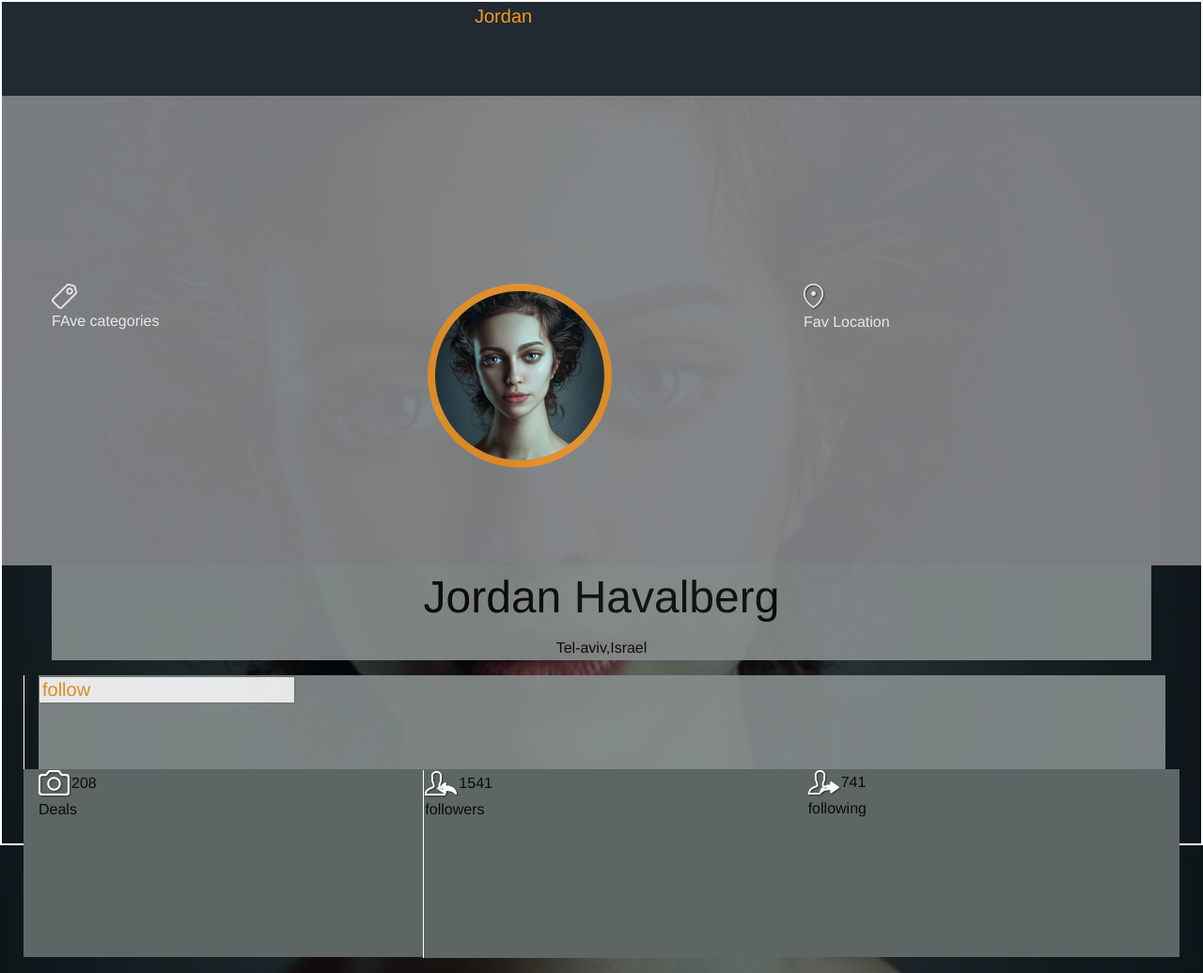
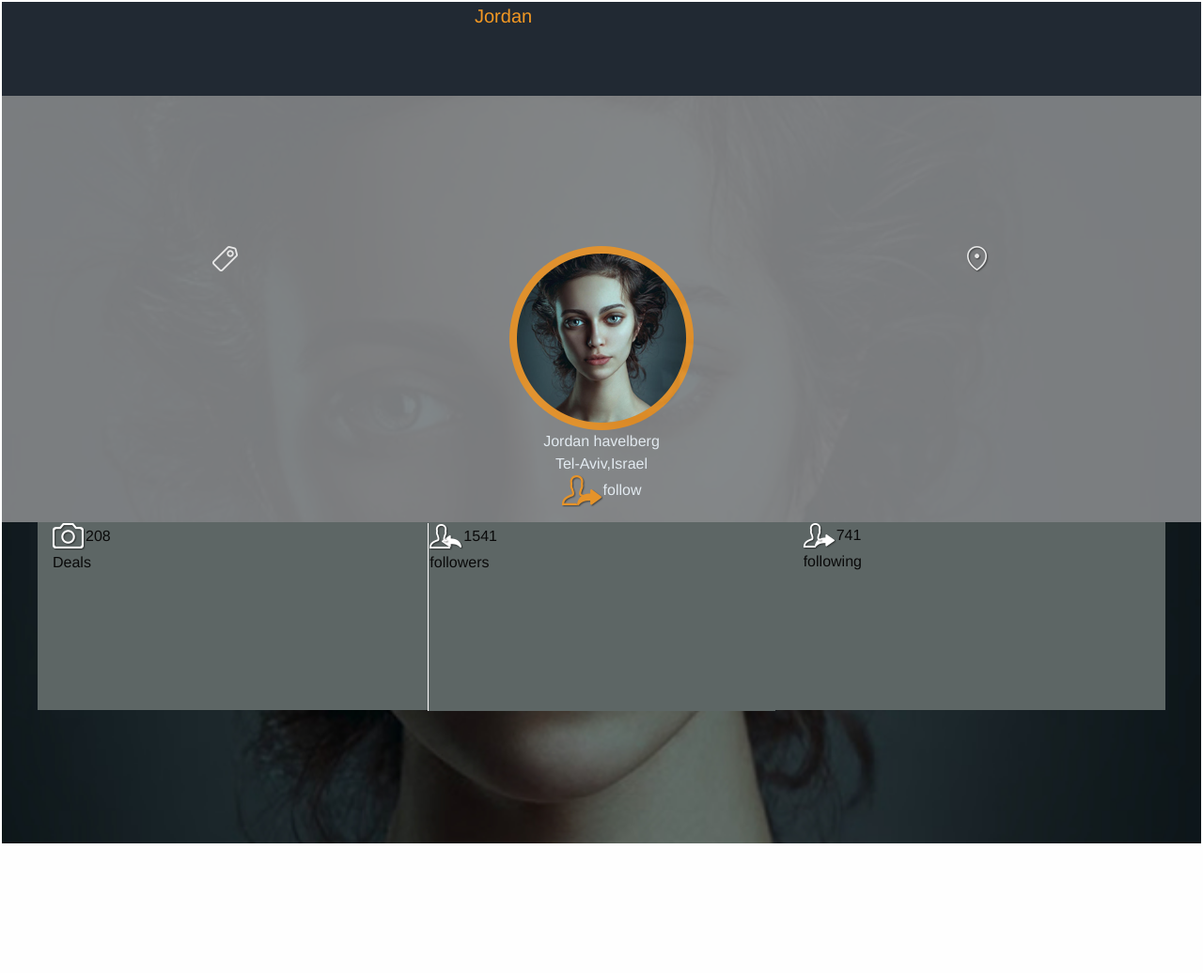
Before and after one commit to Bbenard/Jordan, a plain HTML site: page index.html in a window 1280 px wide. Shown: the whole page at 94% size. After the commit the page ends 900 px from the top, so only its background shows below. Drawn offline with Linux system fonts and the light colour scheme.

Commit message:
overhaul

```diff
--- a/css/app.css
+++ b/css/app.css
@@ -0,0 +1,17 @@
+
+.center {
+    align-content: center;
+    text-align: center;
+    width: 100%;
+    padding-top: 10rem;
+}
+
+.top {
+     margin-top:top: 50px;
+}
+.text{
+    text-align: center;
+    color: aliceblue;
+    background-color: #87898B;
+      opacity: 0.9;
+}
--- a/css/foundation.css
+++ b/css/foundation.css
@@ -938,7 +938,11 @@ button {
   .medium-collapse .row,
   .expanded.row .medium-collapse.row {
     margin-left: 0;
-    margin-right: 0; }
+    margin-right: 0;
+      width: 70%;
+      align-content: center;
+      text-align: center
+    }
   .medium-uncollapse > .column, .medium-uncollapse > .columns {
     padding-left: 0.9375rem;
     padding-right: 0.9375rem; }
--- a/css/main.css
+++ b/css/main.css
@@ -17,11 +17,10 @@ header{
 }
 
 .maincontent{
-height: 500px;
 background-color: #87898B;
-    opacity: 0.9;
+opacity: 0.9;
 
-width: 100%;
+
 }
 .content{
 height: 400px;
--- a/index.html
+++ b/index.html
@@ -1,5 +1,6 @@
 <!doctype html>
 <html class="no-js" lang="en" dir="ltr">
+
 <head>
     <meta charset="utf-8">
     <meta http-equiv="x-ua-compatible" content="ie=edge">
@@ -8,75 +9,73 @@
     <script src="https://use.fontawesome.com/dc8b713612.js"></script>
     <link rel="stylesheet" href="css/foundation.css">
     <link rel="stylesheet" href="css/app.css">
-    <link rel="stylesheet" href="css/main.css">
-  </head>
+    <link rel="stylesheet" href="css/main.css"> </head>
+
 <body>
     <header>
-      <div class="row">
+        <div class="row top">
             <div class="small-3 small-centered columns">Jordan</div>
         </div>
     </header>
-          <section class="maincontent">
+    <div class="maincontent">
+<!--
         <div class="row">
-
-      <div class="large-4 columns">
-          <div class="content">
-              <img src="images/favcategories.png">
+            <div class="large-4 columns"> <img src="images/favcategories.png">
                 <p>FAve categories</p>
             </div>
-
-          </div>
-         <div class="large-4 columns">
-
-             <div class="content">
-              <img src="images/img.png">
-
+            <div class="large-4 columns"><img src="images/img.png"> </div>
+            <div class="small-4"></div>
+            <div class="large-4 columns columns"> <img src="images/favlocations.png">
+                <p>Fav Location</p>
             </div>
         </div>
-         <div class="large-4 columns">
-
-             <div class="content">
-              <img src="images/favlocations.png">
-                 <p>Fav Location</p>
-
+-->
+        <div class="row center">
+            <div class="large-4 columns"><img src="images/favcategories.png"></div>
+            <div class="large-4 columns"><img src="images/img.png"></div>
+            <div class="large-4 columns"><img src= "images/favlocations.png"></div>
         </div>
     </div>
-            </section>
-            </div>
-    </body>
-      <div class="row">
-       <div class="large-12 columns">
-           <div class="Tel"> <h1>Jordan Havalberg</h1>
-               <p>Tel-aviv,Israel</p></div>
-          </header>
-      </div>
-          <div class="row">
-       <div class="large-12 columns"style="border-left:1px solid #fff; border-right">
-          <header class="fol"> <input img src="images/follow.png" value="follow">
-          </header>
+    <div  class="text">
+    <div class="row ">
+        <div class="small-3 small-centered columns">Jordan havelberg<br/>Tel-Aviv,Israel</div>
         </div>
         </div>
-          <div class="row">
-              <section class="footer">
-              <div class="large-4 columns">
-                  <p ><img src="images/deals.png">208 <br>Deals </p>
+    <div  class="text">
+    <div class="row ">
+        <div class="small-3 small-centered columns">
+                           <p> <img src="images/follow.png" value="follow">follow</p> </div>
         </div>
-
-              <div class="large-4 columns">
-                  <p class="footer" style="border-left:1px solid #fff; border-right"><img src="images/followers.png">1541<br> followers</p>
-                  </div>
-              <div class="large-4 columns">
-                  <p ><img src="images/following.png">741<br> following</p>
-
-              </div>
-              </section>
         </div>
 
 
 
+
+
+
+
+
+
+                <div class="row">
+                    <section class="footer">
+                        <div class="large-4 columns">
+                            <p><img src="images/deals.png">208
+                                <br>Deals </p>
+                        </div>
+                        <div class="large-4 columns">
+                            <p class="footer" style="border-left:1px solid #fff; border-right"><img src="images/followers.png">1541
+                                <br> followers</p>
+                        </div>
+                        <div class="large-4 columns">
+                            <p><img src="images/following.png">741
+                                <br> following</p>
+                        </div>
+                    </section>
+                </div>
                 <script src="js/vendor/jquery.js"></script>
                 <script src="js/vendor/what-input.js"></script>
                 <script src="js/vendor/foundation.js"></script>
                 <script src="js/app.js"></script>
 </body>
+
 </html>
```
Lines whose indentation alone changed are shown as unchanged.
